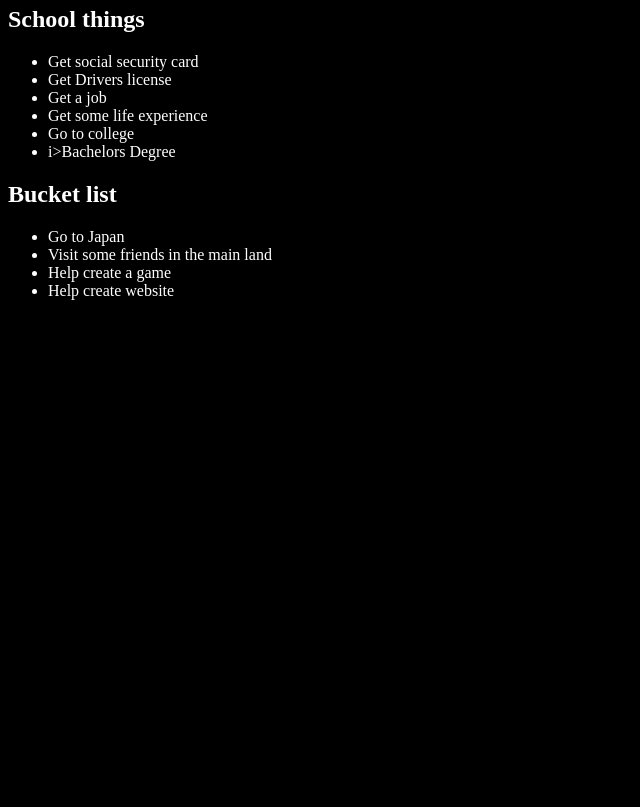
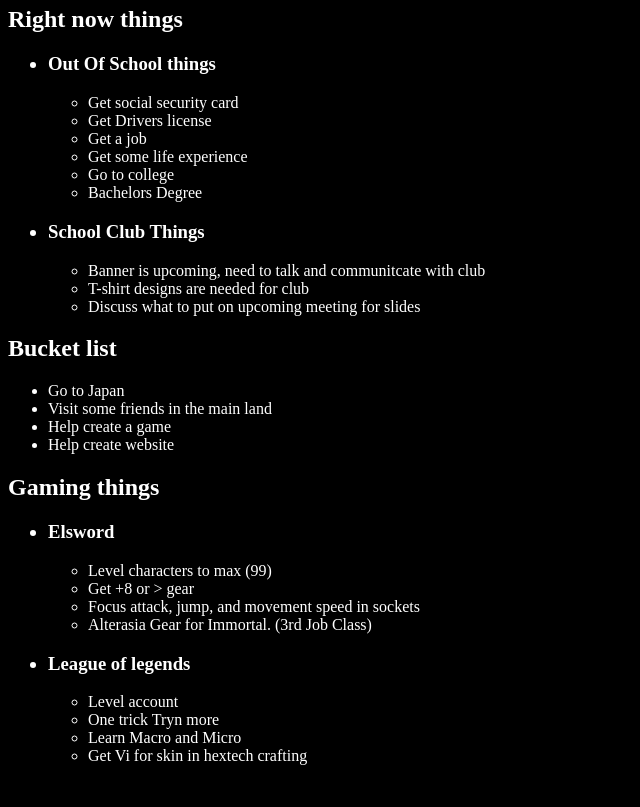
Before and after one commit to JJr057/MyFirstWebsite2018, a plain HTML site: page Index.html in a window 1280 px wide. Shown: the part 60-867 px from the top of the page, without its empty margins (0-640 px from the left). Before the commit the page ends 800 px from the top, so only its background shows below. Drawn offline with Linux system fonts and the light colour scheme.

Commit message:
Organization and more sub lists

```diff
--- a/Index.html
+++ b/Index.html
@@ -4,16 +4,25 @@
 
       <title>Just Life things</title>
     </head>
-    <h1 style="color:#FFFFFF">Main life things</h1>
+    <h1 style="color:#FFFFFF">Things to do in life</h1>
 
-    <h2 style="color:#FFFFFF">School things</h2>
+    <h2 style="color:#FFFFFF">Right now things</h2>
       <ul style="color:#FFFFFF">
-      <li>Get social security card</li>
-      <li>Get Drivers license</li>
-      <li>Get a job</li>
-      <li>Get some life experience</li>
-      <li>Go to college</li>
-      <li>i>Bachelors Degree</li>
+        <h3><li>Out Of School things</li></h3>
+          <ul>
+            <li>Get social security card</li>
+            <li>Get Drivers license</li>
+            <li>Get a job</li>
+            <li>Get some life experience</li>
+            <li>Go to college</li>
+            <li>Bachelors Degree</li>
+          </ul>
+        <h3><li>School Club Things</li></h3>
+            <ul>
+              <li>Banner is upcoming, need to talk and communitcate with club</li>
+              <li>T-shirt designs are needed for club</li>
+              <li>Discuss what to put on upcoming meeting for slides</li>
+            </ul>
       </ul style="color:#FFFFFF">
 
     <h2 style="color:#FFFFFF">Bucket list</h2>
@@ -24,6 +33,23 @@
         <li>Help create website</li>
       </ul style="color:#FFFFFF">
 
+      <h2 style="color:#FFFFFF">Gaming things</h2>
+        <ul style="color:#FFFFFF">
+          <h3><li>Elsword</li></h3>
+            <ul>
+              <li>Level characters to max (99)</li>
+              <li>Get +8 or > gear</li>
+              <li>Focus attack, jump, and movement speed in sockets</li>
+              <li>Alterasia Gear for Immortal. (3rd Job Class)</li>
+            </ul>
+          <h3><li>League of legends</li></h3>
+            <ul>
+              <li>Level account</li>
+              <li>One trick Tryn more</li>
+              <li>Learn Macro and Micro</li>
+              <li>Get Vi for skin in hextech crafting</li>
+            </ul>
+        </ul>
       <body style="background-color:#000000"></body>
 
 </html>
```
